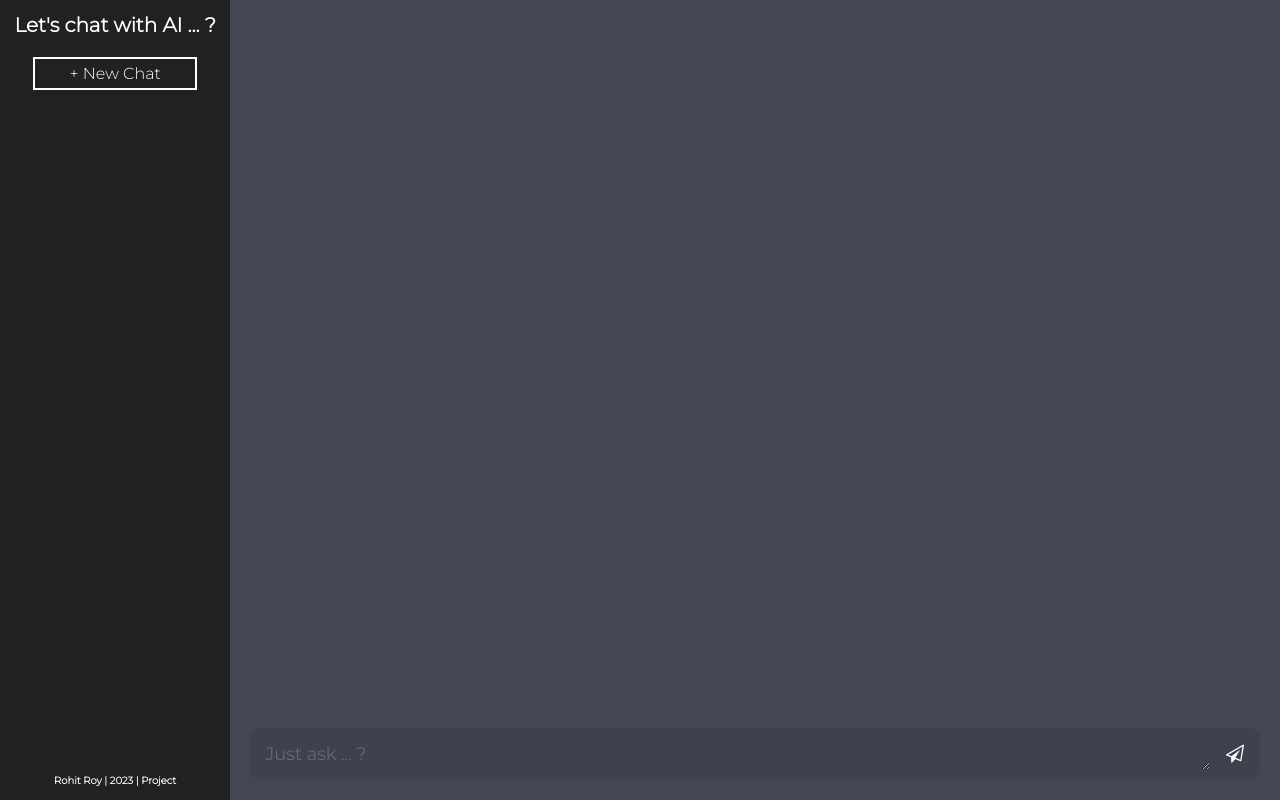
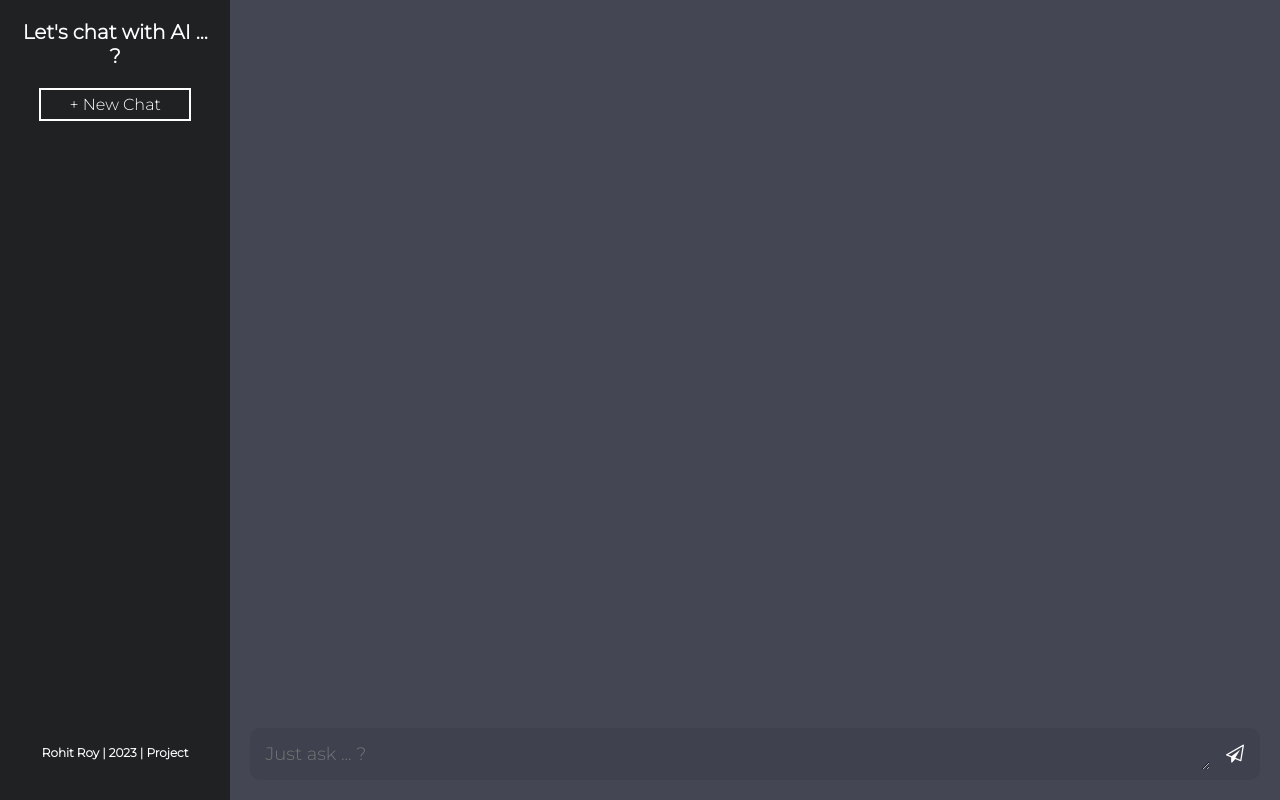
Before and after one commit to rohitroy-github/vite-chatgpt-clone, a website built with Vite: page client/index.html in a window 1280 px wide. Built offline with nearby package versions, Linux system fonts and the light colour scheme.

Commit message:
update : design updates

```diff
--- a/client/index.css
+++ b/client/index.css
@@ -30,7 +30,7 @@
   background-color: #202123;
   justify-content: center;
   text-align: center;
-  padding: 1%;
+  padding: 20px;
 }
 
 .heading {
@@ -264,9 +264,10 @@ form img {
 .footer p {
   position: absolute;
   bottom: 0;
-  font-size: 10px;
+  font-size: 12px;
   font-weight: 700;
   color: white;
+  padding-bottom: 20px;
 }
 
 .github-link {
--- a/client/index.html
+++ b/client/index.html
@@ -1,16 +1,14 @@
 <!DOCTYPE html>
 <html lang="en">
+
 <head>
   <meta charset="UTF-8" />
-    <link rel="icon" type="image/svg+xml" href="favicon.ico" />
   <meta name="viewport" content="width=device-width, initial-scale=1.0" />
   <title>ChatGPT Clone</title>
   <link rel="stylesheet" href="./index.css" />
-    <link
-      rel="stylesheet"
-      href="https://cdnjs.cloudflare.com/ajax/libs/font-awesome/4.7.0/css/font-awesome.min.css"
-    />
+  <link rel="stylesheet" href="https://cdnjs.cloudflare.com/ajax/libs/font-awesome/4.7.0/css/font-awesome.min.css" />
 </head>
+
 <body>
   <div id="app">
     <!-- <div class="container"> -->
@@ -23,10 +21,7 @@
 
       <div class="footer">
         <p>
-            <a
-              class="github-link"
-              href="https://github.com/rohitroy-github/vite-chatgpt-api-clone"
-            >
+          <a class="github-link" href="https://github.com/rohitroy-github/vite-chatgpt-api-clone">
             Rohit Roy | 2023 | Project
           </a>
         </p>
@@ -36,12 +31,7 @@
     <div class="mainChatContainer">
       <div id="chat_container"></div>
       <form class="ask-form">
-          <textarea
-            name="prompt"
-            rows="1"
-            cols="1"
-            placeholder="Just ask ... ?"
-          ></textarea>
+        <textarea name="prompt" rows="1" cols="1" placeholder="Just ask ... ?"></textarea>
         <button type="submit" class="submitBtn">
           <i class="fa fa-send-o" style="font-size: 18px; color: white"></i>
         </button>
@@ -52,4 +42,5 @@
   </div>
   <script type="module" src="./index.js"></script>
 </body>
+
 </html>
--- a/client/index.js
+++ b/client/index.js
@@ -69,7 +69,7 @@ const handleSubmit = async (e) => {
   const data = new FormData(form);
 
   // checkingPurpose
-  // console.log({data});
+  console.log({data});
 
   // generatingUIDForUser
   const uniqueIdUser = generateUniqueId();
@@ -100,9 +100,8 @@ const handleSubmit = async (e) => {
   // fetchingDataFromServer
   const response = await fetch(
     // provideDeployedServerSideLink
-    // "http://localhost:5000",
+    // "http://localhost:5000/",
     "https://vite-chatgpt-clone-server.vercel.app/",
-
     {
       method: "POST",
       headers: {
--- a/server/index.js
+++ b/server/index.js
@@ -19,7 +19,8 @@ const PORT = process.env.PORT || 5002;
 
 app.get("/", async (req, res) => {
   res.status(200).send({
-    message: "Backend server for vite-chatgpt-clone is running here !",
+    message:
+      "Backend server for Rohit Roy's vite-chatgpt-clone is running here !",
   });
 });
 
```
Also changed, not shown: client/public/favicon.ico (deleted). Lines whose indentation alone changed are shown as unchanged.
